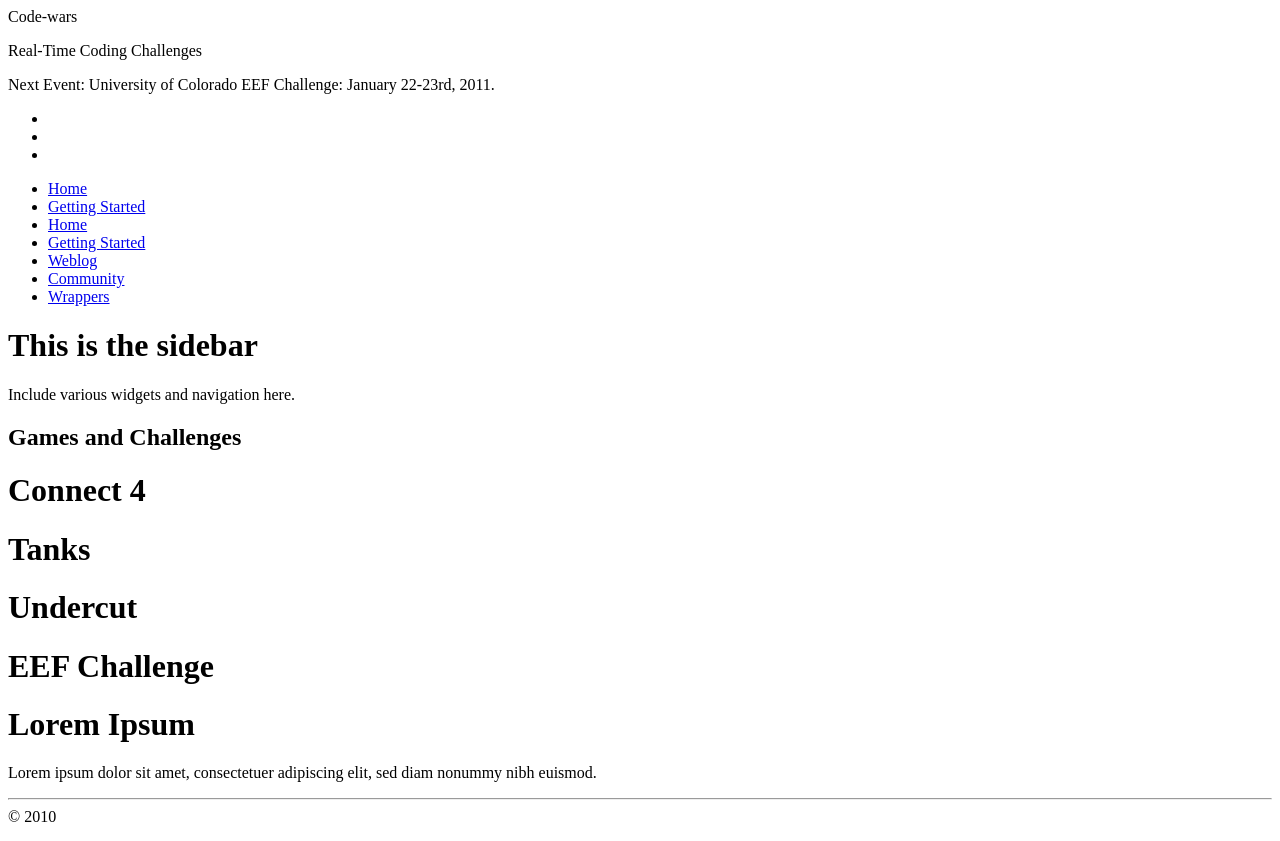
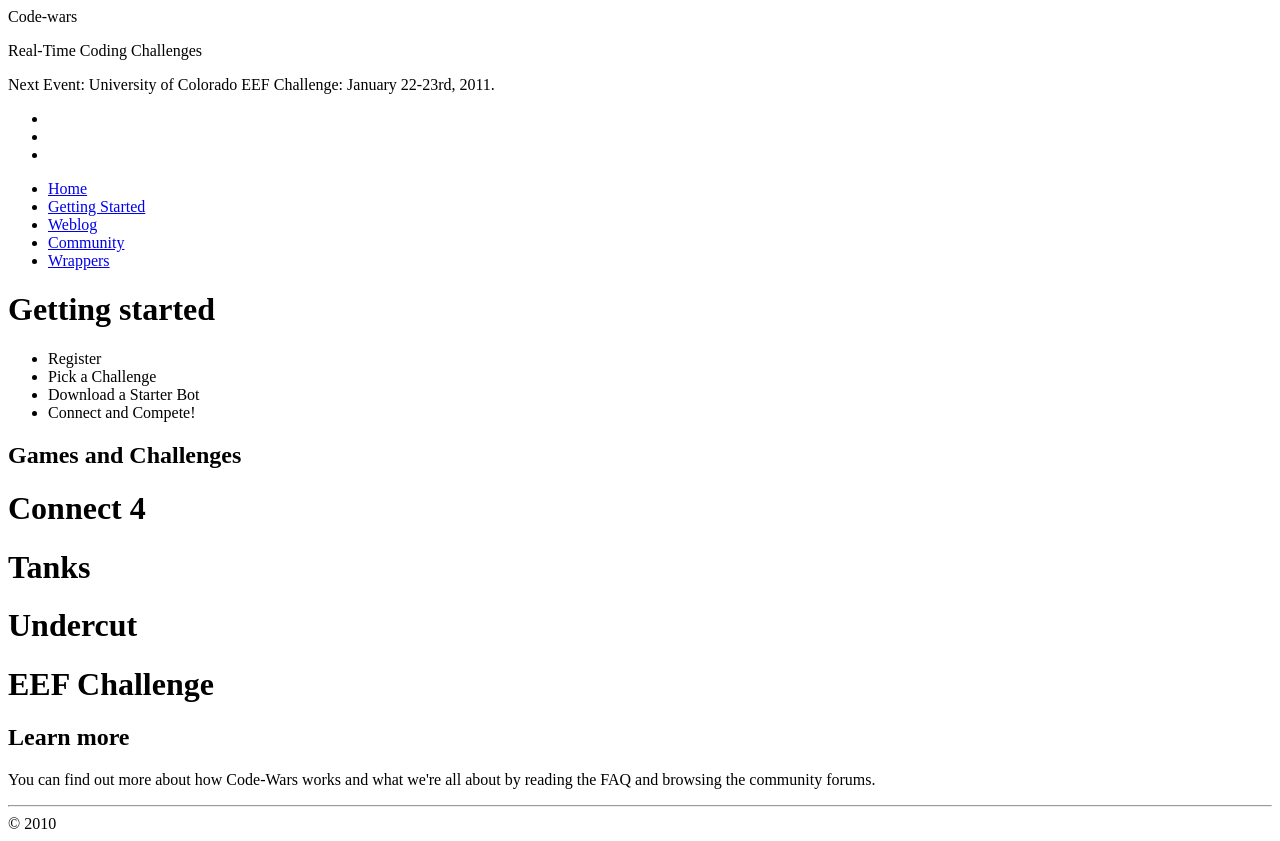
Before and after one commit to battle-io/web-php, a PHP site: the page made by application/views/common/sidebar-basic.php in a window 1280 px wide. Run offline with PHP 8.4, Linux system fonts and the light colour scheme; the template is opened without the code that fills it, so the values that code supplies are empty; some libraries are stand-ins or nearby versions.

Commit message:
Updated sidebar content and removed extra items from navigation.

```diff
--- a/application/views/common/header.php
+++ b/application/views/common/header.php
@@ -55,8 +55,6 @@
     	<ul id="topnavbar" class="cenwrap">
 			<li><a href="/">Home</a></li>
 			<li><a href="/gettingstarted">Getting Started</a></li>
-			<li><a href="#">Home</a></li>
-			<li><a href="#">Getting Started</a></li>
 			<li><a href="#">Weblog</a></li>
 			<li><a href="#">Community</a></li>
 			<li><a href="#">Wrappers</a></li>
--- a/application/views/common/sidebar-basic.php
+++ b/application/views/common/sidebar-basic.php
@@ -2,8 +2,13 @@
 <div id="sidebar" class="yui-b">
 	<!-- sidebar content goes here -->
 	<div class="widget">
-	<h1>This is the sidebar</h1>
-	<p>Include various widgets and navigation here.</p>
+	<h1>Getting started</h1>
+	<ul>
+		<li>Register</li>
+		<li>Pick a Challenge</li>
+		<li>Download a Starter Bot</li>
+		<li>Connect and Compete!</li>
+	</ul>
 	</div>
 
 	<h2>Games and Challenges</h2>
@@ -13,8 +18,8 @@
 	<div id="game-4" class="game"><h1>EEF Challenge</h1></div>
 
 	<div class="widget" style="margin-top:15px;">
-	<h1>Lorem Ipsum</h1>
-	<p>Lorem ipsum dolor sit amet, consectetuer adipiscing elit, sed diam nonummy nibh euismod.</p>
+	<h2>Learn more</h2>
+	<p>You can find out more about how Code-Wars works and what we're all about by reading the FAQ and browsing the community forums.	</p>
 	</div>
 
 </div> <!-- .yui-b for sidebar -->
```
